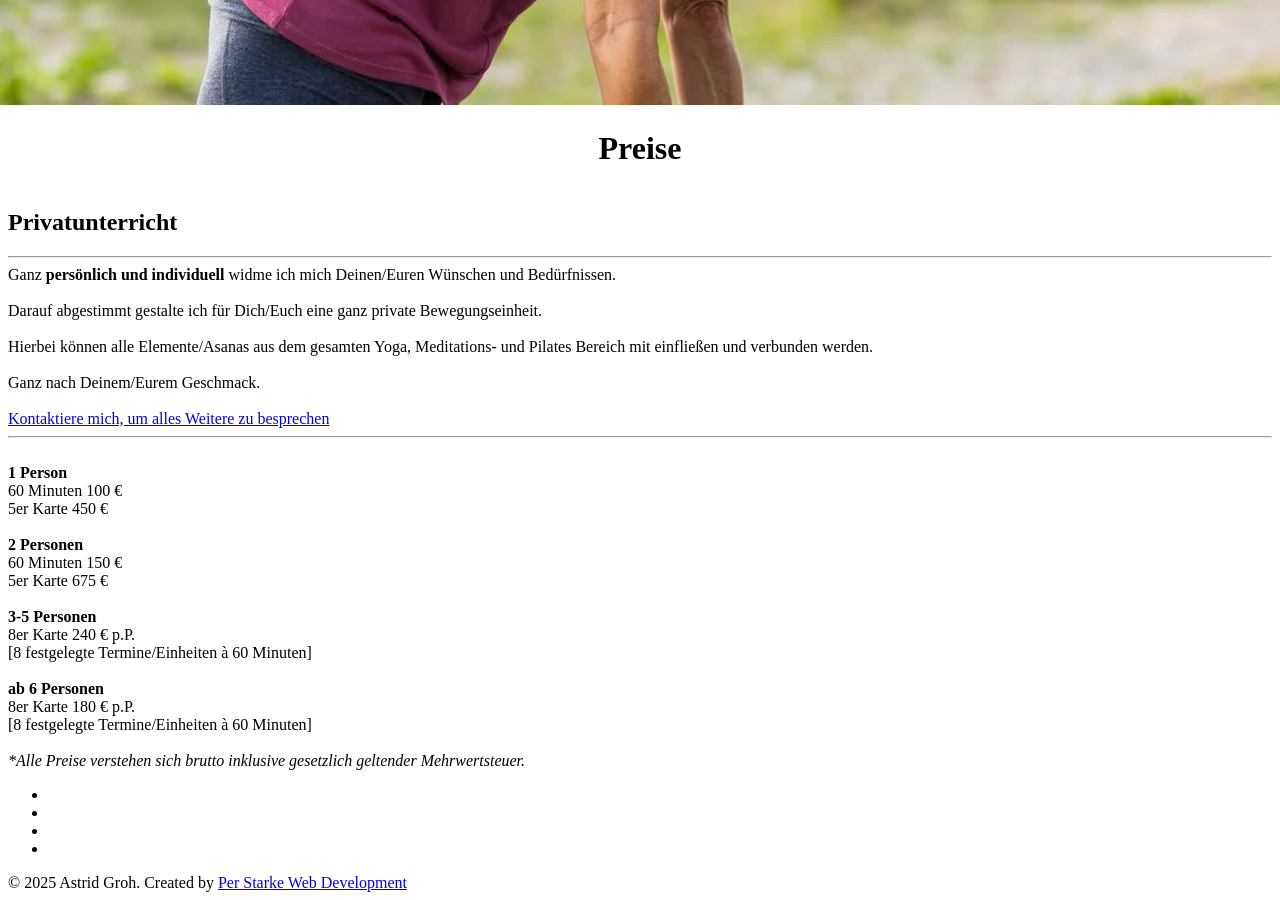
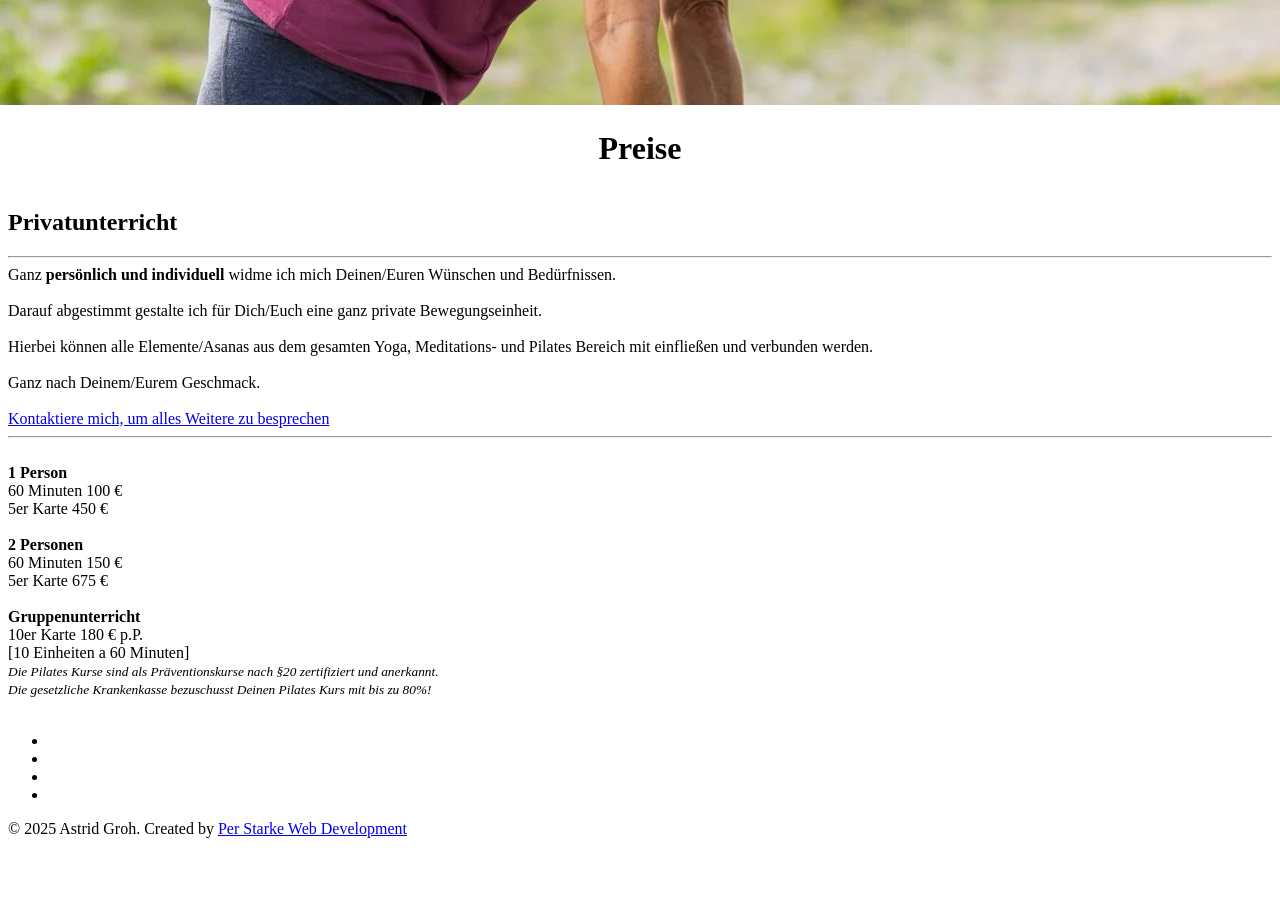
Before and after one commit to perstarke-webdev/inbewegung.net-site, a Jekyll site: the page built from _pages/04_preise.html, in a window 1280 px wide and 900 px high, scrolled down 6061 px. Built offline with Jekyll 4.4.1, drawn with Linux system fonts in a browser that asks for light colours; cached includes are drawn as plain includes; some web fonts are replaced; after the commit the page ends 6907 px from its top, so only the background shows below that.

Commit message:
slight offers update

```diff
--- a/_pages/03_angebot.html
+++ b/_pages/03_angebot.html
@@ -38,6 +38,10 @@ round-images:
   - image-path: "/assets/images/pilates.webp"
     size: "third"
     header: "<a href='/angebot/pilates' target='_blank' rel='noopener noreferrer nofollow'>Pilates</a>"
+    caption: "<small><i>
+    Die Pilates Kurse sind als Präventionskurse nach §20 zertifiziert und anerkannt.
+    Die gesetzliche Krankenkasse bezuschusst Deinen Pilates Kurs mit bis zu 80%!
+</i></small>"
 ---
 
 
--- a/_pages/04_preise.html
+++ b/_pages/04_preise.html
@@ -42,19 +42,15 @@ header:
 
         <br><br>
 
-        <b>3-5 Personen</b><br>
-        8er Karte 240 € p.P.<br>
-        [8 festgelegte Termine/Einheiten à 60 Minuten]
+        <b>Gruppenunterricht</b><br>
+        10er Karte 180 € p.P.<br>
+        [10 Einheiten a 60 Minuten]<br>
+        <small><i>
+            Die Pilates Kurse sind als Präventionskurse nach §20 zertifiziert und anerkannt.<br>
+        Die gesetzliche Krankenkasse bezuschusst Deinen Pilates Kurs mit bis zu 80%!
+        </i></small>
 
         <br><br>
-
-        <b>ab 6 Personen</b><br>
-        8er Karte 180 € p.P.<br>
-        [8 festgelegte Termine/Einheiten à 60 Minuten]
-
-        <br><br>
-
-        <i>*Alle Preise verstehen sich brutto inklusive gesetzlich geltender Mehrwertsteuer.</i>
 
 
     </div>
```
